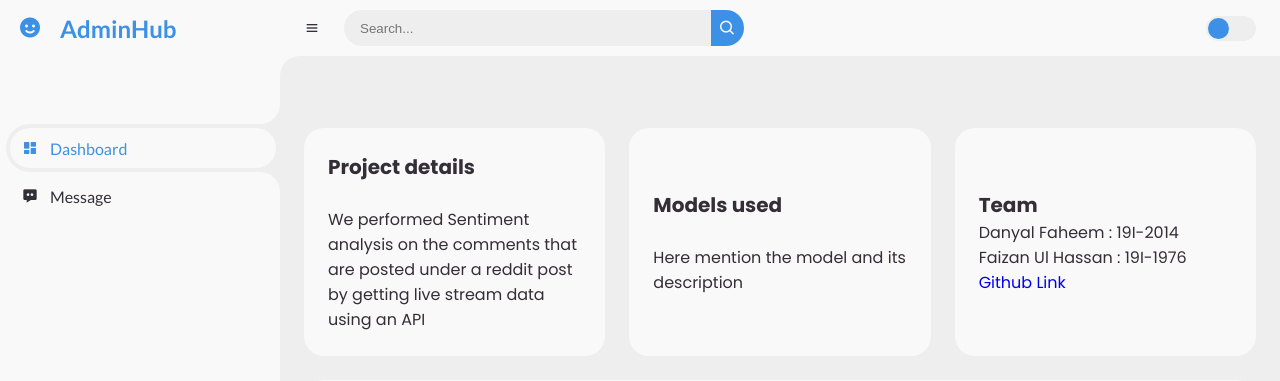
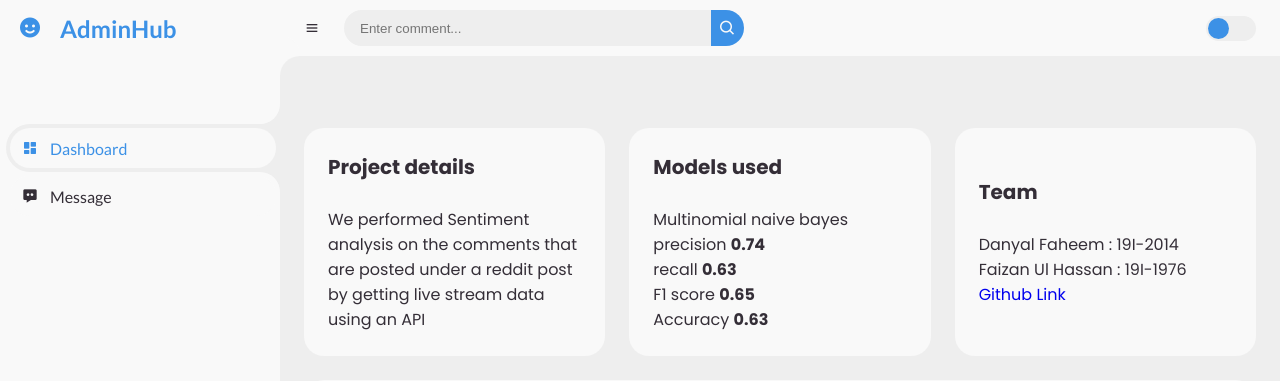
Before and after one commit to faizanulhassan32/MLOPS-Assignment2, a Flask app: template templates/index.html in a window 1280 px wide. Shown: the top 381 px of the page. Run offline with Flask 2, Linux system fonts and the light colour scheme; the template is opened without the code that fills it, so the values that code supplies are empty; parts of the project's set-up code (start-up, migrations or seed data) failed here and were passed over.

Commit message:
Description updated

```diff
--- a/templates/index.html
+++ b/templates/index.html
@@ -50,7 +50,7 @@
 			<i class='bx bx-menu' ></i>
 			<form action="/search" method="POST">
 				<div class="form-input">
-					<input type="search" name="query" placeholder="Search...">
+					<input type="search" name="query" placeholder="Enter comment...">
 					<button type="submit" class="search-btn"><i class='bx bx-search'></i></button>
 				</div>
 			</form>
@@ -72,12 +72,17 @@
 				<li>
 					<span class="text">
 						<p style="font-size: 20px; font-weight: bold;">Models used</p><br>
-						<p>Here mention the model and its description</p>
+						<p>Multinomial naive bayes</p>
+						<p>precision <b>0.74</b> <br>
+							recall   <b>0.63</b> <br>
+							F1 score <b>0.65</b> <br>
+							Accuracy <b>0.63</b>
+						</p>
 					</span>
 				</li>
 				<li>
 					<span class="text">
-						<p style="font-size: 20px; font-weight: bold;">Team</p>
+						<p style="font-size: 20px; font-weight: bold;">Team</p><br>
 						<p>Danyal Faheem : 19I-2014</p>
 						<p>Faizan Ul Hassan : 19I-1976</p>
 						<a href="https://github.com/faizanulhassan32/MLOPS-Assignment2">Github Link</a>
```
